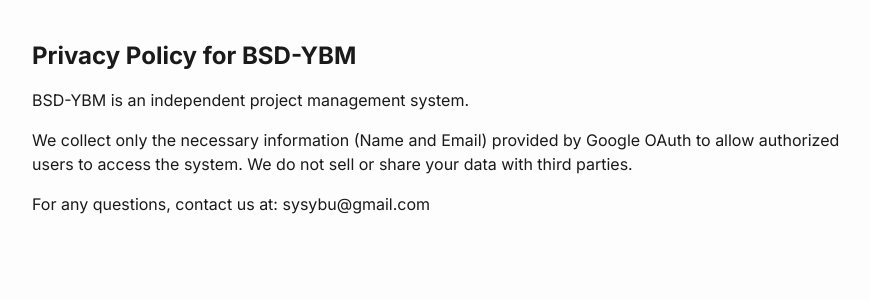
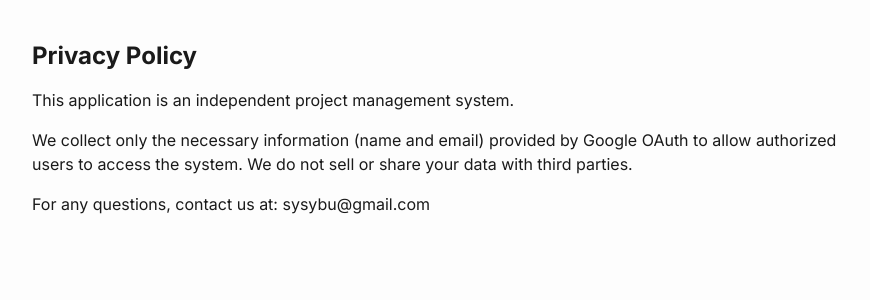
Before and after one commit to sysybu-hash/bsd-ybm, a Next.js app: page /en/legal in a window 1280 px wide. Shown: the top 300 px of the page, without its empty margins (200-1070 px from the left). Built offline with nearby package versions, Linux system fonts and the light colour scheme; no server answers.

Commit message:
update: independent branding for BSD-YBM and add privacy policy
Made-with: Cursor

```diff
--- a/src/app/en/legal/page.tsx
+++ b/src/app/en/legal/page.tsx
@@ -1,12 +1,12 @@
 export default function LegalPage() {
   return (
-    <div className="p-10 max-w-4xl mx-auto">
-      <h1 className="text-2xl font-bold mb-4">Privacy Policy for BSD-YBM</h1>
+    <div className="mx-auto max-w-4xl p-10" dir="ltr">
+      <h1 className="mb-4 text-2xl font-bold">Privacy Policy</h1>
       <p className="mb-4">
-        BSD-YBM is an independent project management system.
+        This application is an independent project management system.
       </p>
       <p className="mb-4">
-        We collect only the necessary information (Name and Email) provided by Google OAuth
+        We collect only the necessary information (name and email) provided by Google OAuth
         to allow authorized users to access the system. We do not sell or share your data
         with third parties.
       </p>
```
